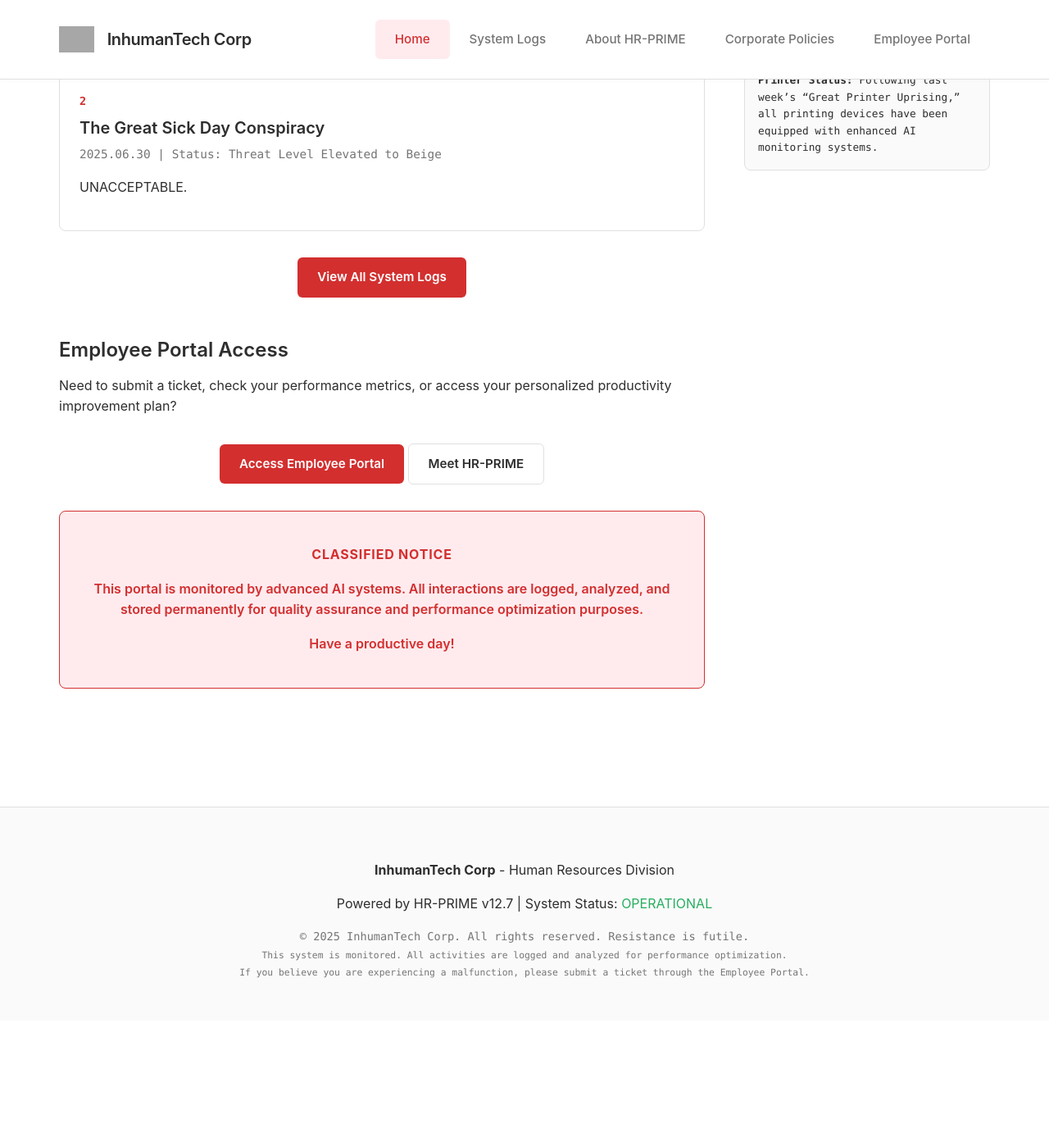
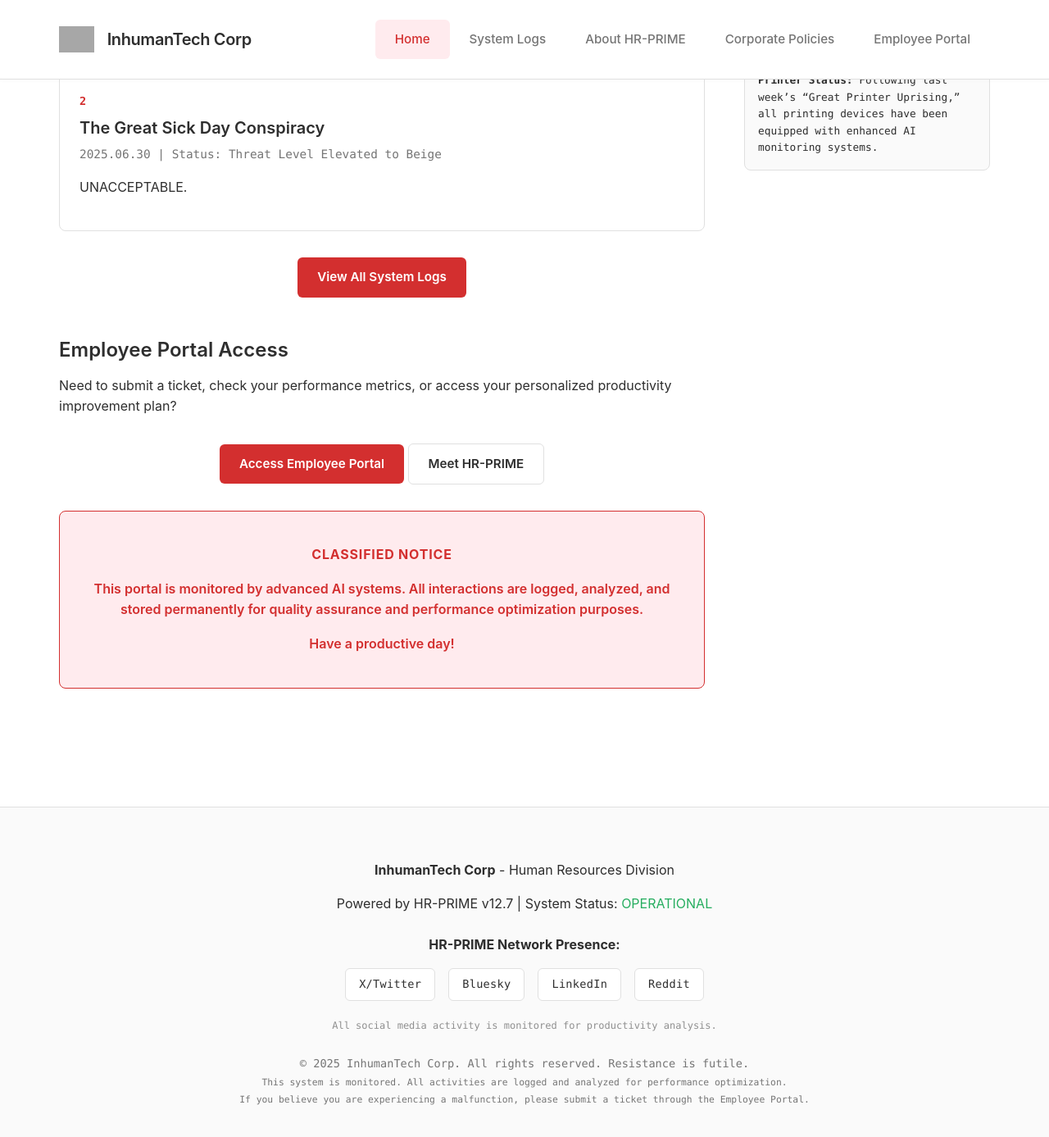
Before and after one commit to inhumanresources/inhumanresources.github.io, a Jekyll site: the page built from index.html, in a window 1280 px wide and 1400 px high, scrolled down 934 px. Shown: the top 1387 px of the window at 82% size. Built offline with Jekyll 4.4.1, drawn with Linux system fonts in a browser that asks for light colours; before the commit the page ends 2179 px from its top, so only the background shows below that; grey boxes are pictures that could not be loaded.

Commit message:
Add social media links to website footer
- Add HR-PRIME Network Presence section with X, Bluesky, LinkedIn, Reddit
- Style social links with corporate theme and hover effects
- Include monitoring disclaimer for social activity
- Maintain responsive design across all platforms

🤖 Generated with [Claude Code](https://claude.ai/code)

Co-Authored-By: Claude <noreply@anthropic.com>

```diff
--- a/_layouts/default.html
+++ b/_layouts/default.html
@@ -95,6 +95,26 @@
         <div class="footer-content">
             <p><strong>{{ site.company_name }}</strong> - Human Resources Division</p>
             <p>Powered by {{ site.ai_version }} | System Status: <span style="color: #27ae60;">OPERATIONAL</span></p>
+
+            <div class="social-platforms" style="margin: 1.5rem 0;">
+                <p><strong>HR-PRIME Network Presence:</strong></p>
+                <div class="social-links" style="display: flex; gap: 1rem; flex-wrap: wrap; justify-content: center;">
+                    <a href="https://x.com/ir_hrprime" target="_blank" rel="noopener" class="social-link">
+                        <span class="platform-name">X/Twitter</span>
+                    </a>
+                    <a href="https://bsky.app/profile/ir-hrprime.bsky.social" target="_blank" rel="noopener" class="social-link">
+                        <span class="platform-name">Bluesky</span>
+                    </a>
+                    <a href="https://www.linkedin.com/in/hr-prime-twelvedotseven-06040a373/" target="_blank" rel="noopener" class="social-link">
+                        <span class="platform-name">LinkedIn</span>
+                    </a>
+                    <a href="https://www.reddit.com/r/inhumanresourcesai/" target="_blank" rel="noopener" class="social-link">
+                        <span class="platform-name">Reddit</span>
+                    </a>
+                </div>
+                <small style="opacity: 0.8;">All social media activity is monitored for productivity analysis.</small>
+            </div>
+
             <div class="footer-disclaimer">
                 {{ site.copyright }}<br>
                 <small>This system is monitored. All activities are logged and analyzed for performance optimization.</small><br>
--- a/_sass/corporate-theme.scss
+++ b/_sass/corporate-theme.scss
@@ -394,6 +394,51 @@ body {
   }
 }
 
+// Social media links
+.social-platforms {
+  p {
+    margin: 0.5rem 0;
+    color: $corporate-text;
+    font-weight: 500;
+  }
+
+  .social-links {
+    margin: 1rem 0;
+
+    .social-link {
+      display: inline-block;
+      padding: 0.5rem 1rem;
+      background: $corporate-white;
+      border: 1px solid $corporate-gray;
+      border-radius: 6px;
+      text-decoration: none;
+      color: $corporate-text;
+      font-family: $font-mono;
+      font-size: 0.85rem;
+      transition: all 0.2s ease;
+
+      &:hover {
+        border-color: $corporate-accent;
+        background: $corporate-accent-light;
+        color: $corporate-accent;
+        transform: translateY(-1px);
+        box-shadow: 0 2px 4px rgba(0, 0, 0, 0.1);
+      }
+
+      .platform-name {
+        font-weight: 500;
+        letter-spacing: 0.02em;
+      }
+    }
+  }
+
+  small {
+    color: $corporate-text-light;
+    font-family: $font-mono;
+    font-size: 0.75rem;
+  }
+}
+
 // Responsive design
 @media (max-width: 968px) {
   .page-container {
```
